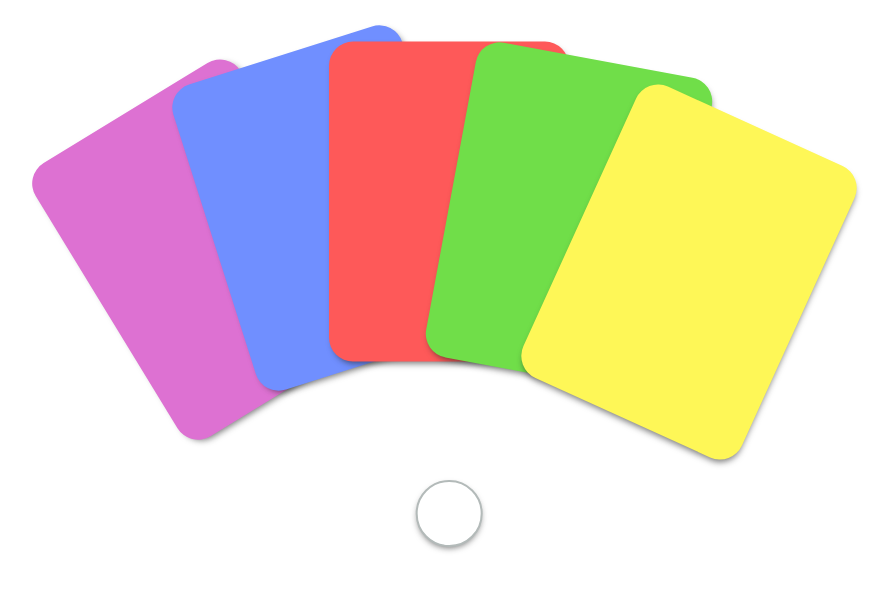
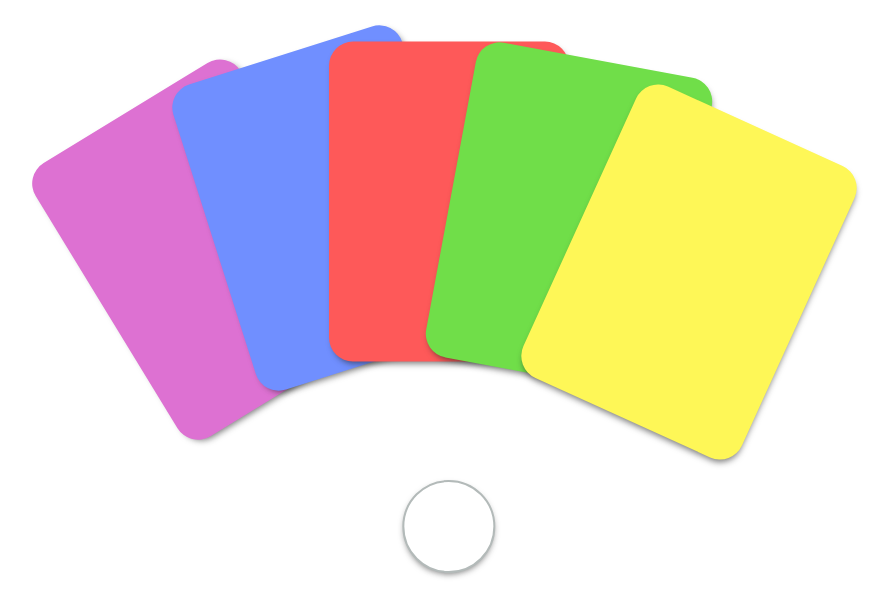
Before and after one commit to ibrahimtaib/quiz-website, a Next.js app in the folder src/: page /1/lobby in a window 1536 px wide. Shown: the top 616 px of the page, without its empty margins (319-1209 px from the left). Built offline with nearby package versions, Linux system fonts and the light colour scheme.

Commit message:
jittery hover fix
avoid having multiple cards jitter when hovering on the very bottom pixels
of a card. this is done by expanding the ::before element so that it covers
other cards, while hovering a card.

```diff
--- a/src/packages/styles/lobby.module.css
+++ b/src/packages/styles/lobby.module.css
@@ -53,6 +53,14 @@
   bottom: 15%;
   transition: bottom 400ms ease;
   cursor: pointer;
+}
+/* avoids hovering on other cards once we hover on one */
+.card:hover::before {
+  position: absolute;
+  width: 100%;
+  height: 140%;
+  top: -5%;
+  content: ' ';
 }
 .card1 {
   background-color: #dd71d2;
@@ -125,6 +133,13 @@
   .card {
     width: 15em;
   }
+  .colorButton {
+    width: 7em;
+    height: 7em;
+  }
+  .colorButton:hover {
+    width: 21em;
+  }
 }
 
 @media screen and (max-width: 500px) {
```
